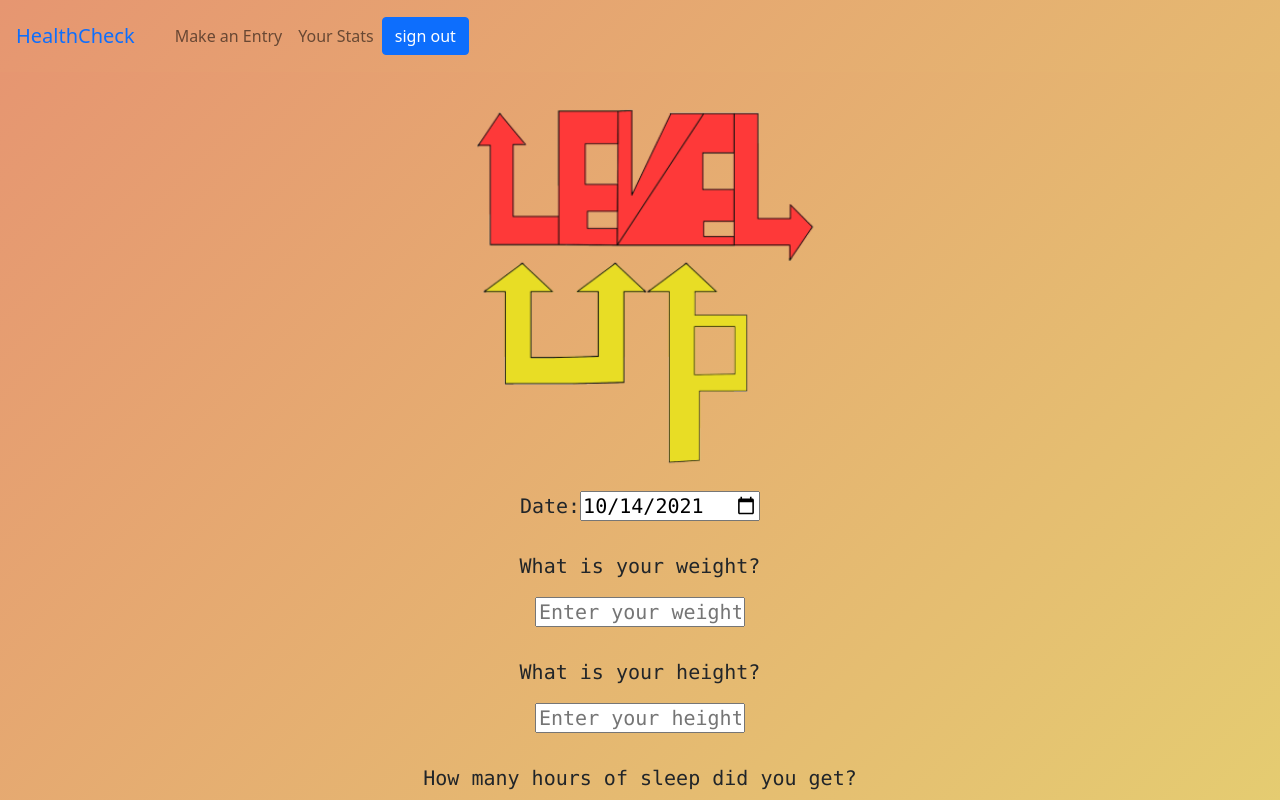
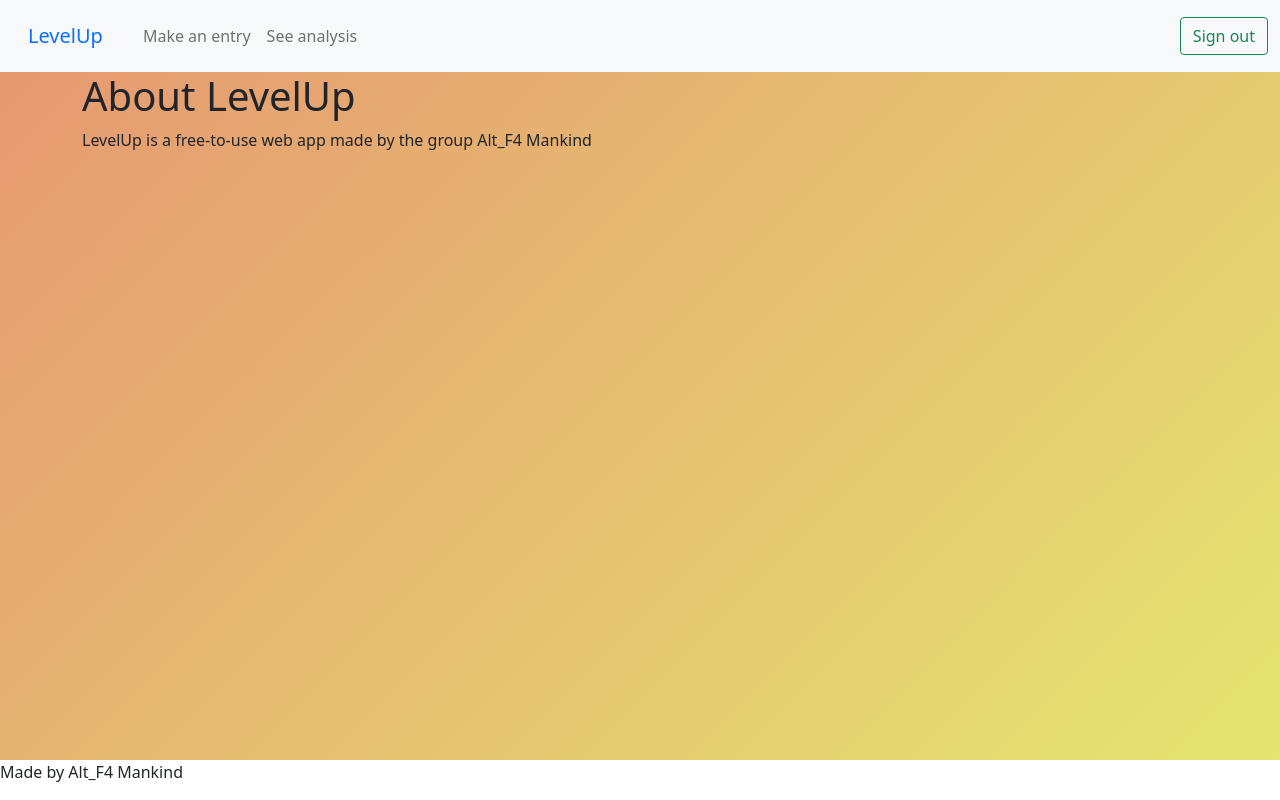
Before and after one commit to ALT-F4-MANKIND/hackathon-project, a React (Create React App) app: page / in a window 1280 px wide. Shown: the top 800 px of the page. Built offline with nearby package versions, Linux system fonts and the light colour scheme.

Commit message:
Navbar and analysis page looking SEXY

```diff
--- a/public/index.html
+++ b/public/index.html
@@ -2,7 +2,7 @@
 <html lang="en">
   <head>
     <meta charset="utf-8" />
-    <link rel="icon" href="%PUBLIC_URL%/heart-logo.png" /> <!--Created by Chintuza from Noun Project-->
+    <link rel="icon" href="%PUBLIC_URL%/Level_up.png" />
     <meta name="viewport" content="width=device-width, initial-scale=1" />
     <meta name="theme-color" content="#000000" />
     <meta
@@ -23,7 +23,7 @@
       work correctly both with client-side routing and a non-root public URL.
       Learn how to configure a non-root public URL by running `npm run build`.
     -->
-    <title>Health Check</title>
+    <title>LevelUp</title>
   </head>
   <body>
     <noscript>You need to enable JavaScript to run this app.</noscript>
--- a/src/App.js
+++ b/src/App.js
@@ -109,8 +109,9 @@ class App extends React.Component {
             <Router>
               <Routes>
                 <Route path="/analysis" element={<Analysis/>} />
-                {/* <Route path="/about" element={<About/>} /> */}
-                <Route exact={true} path="/" element={<FormContainer/>} />
+                <Route path="/about" element={<About/>} />
+                <Route path="/form" element={<FormContainer/>} />
+                <Route path="/" element={<About/>} />
               </Routes>
             </Router>
           </div>
--- a/src/Components/About.js
+++ b/src/Components/About.js
@@ -5,7 +5,8 @@ import { Container } from 'react-bootstrap'
 export default function About () {
     return(
         <Container>
-            <Container.Title>About HealthCheck</Container.Title>
+            <h1>About LevelUp</h1>
+            <p>LevelUp is a free-to-use web app made by the group Alt_F4 Mankind</p>
         </Container>
     )
 }
--- a/src/Components/Analysis/AnalysisContainer.js
+++ b/src/Components/Analysis/AnalysisContainer.js
@@ -7,7 +7,7 @@ import { Card, Container, Title } from 'react-bootstrap'
 export default function AnalysisContainer() {
     return(
         <Container className="content-wrap">
-            <Card>
+            <Card className="m-4">
                 <Card.Title className="m-4">Analysis</Card.Title>
                 <Card.Body>
                     <Graph />
--- a/src/Components/Header/Header.css
+++ b/src/Components/Header/Header.css
@@ -9,3 +9,9 @@
     flex-direction: column;
     justify-content: center;
 }
+
+.signOut {
+    position: relative;
+    top: 0;
+    right: 0;
+}
--- a/src/Components/Header/NavigationBar.js
+++ b/src/Components/Header/NavigationBar.js
@@ -1,22 +1,33 @@
 import React from 'react'
 import './Header.css'
-import { Nav, Navbar, Button } from 'react-bootstrap'
+import { Form, FormControl, Nav, Navbar, Button, NavDropdown, Container, Link } from 'react-bootstrap'
 import 'bootstrap/dist/css/bootstrap.min.css'
 
 function NavigationBar (props) {
     return(
-        <Navbar expand="lg">
-            <Navbar.Brand className="ml-3"><Nav.Link href="/about">HealthCheck</Nav.Link></Navbar.Brand>
-            <Navbar.Collapse>
-                <Nav>
-                    <Nav.Item><Nav.Link href="/">Make an Entry</Nav.Link></Nav.Item>
-                    <Nav.Item><Nav.Link href="/analysis">Your Stats</Nav.Link></Nav.Item>
+        <Navbar bg="light" expand="lg">
+            <Container fluid>
+                <Navbar.Brand href="#"><Nav.Link href="/about">LevelUp</Nav.Link> </Navbar.Brand>
+                <Navbar.Toggle aria-controls="navbarScroll" />
+                <Navbar.Collapse id="navbarScroll">
+                <Nav
+                    className="me-auto my-2 my-lg-0"
+                    style={{ maxHeight: '100px' }}
+                    navbarScroll
+                >
+                    <Nav.Link href="/form">Make an entry</Nav.Link>
+                    <Nav.Link href="/analysis">See analysis</Nav.Link>
                 </Nav>
-                <Nav className="justify-content-end">
-                    <Nav.Item><Button onClick={props.handleSignOut}>sign out</Button></Nav.Item>
-                </Nav>
-            </Navbar.Collapse>
-        </Navbar>
+
+                    <Button
+                        variant="outline-success"
+                        onClick={props.handleSignOut}
+                    >
+                        Sign out
+                    </Button>
+                </Navbar.Collapse>
+            </Container>
+            </Navbar>
     )
 }
 
```
